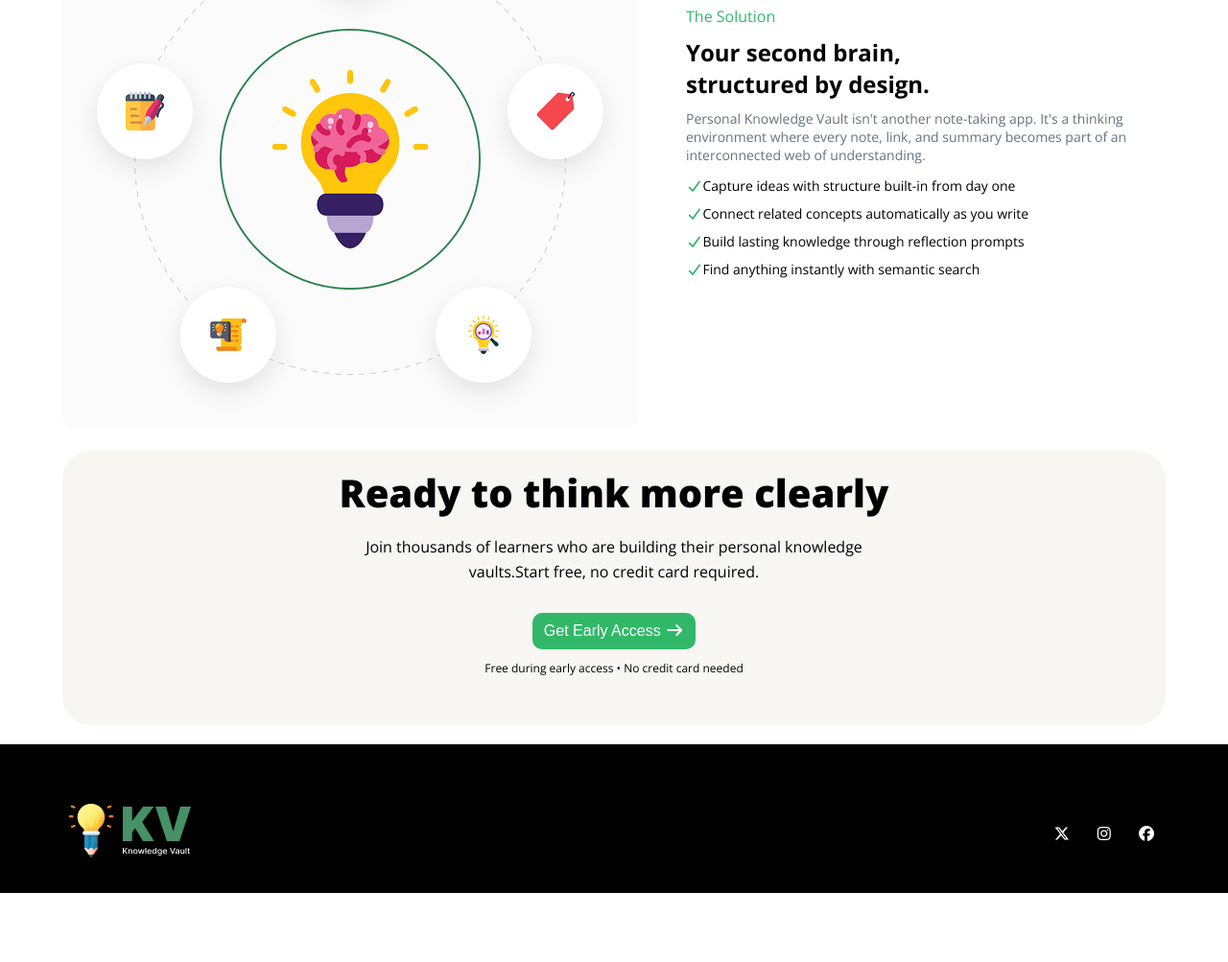
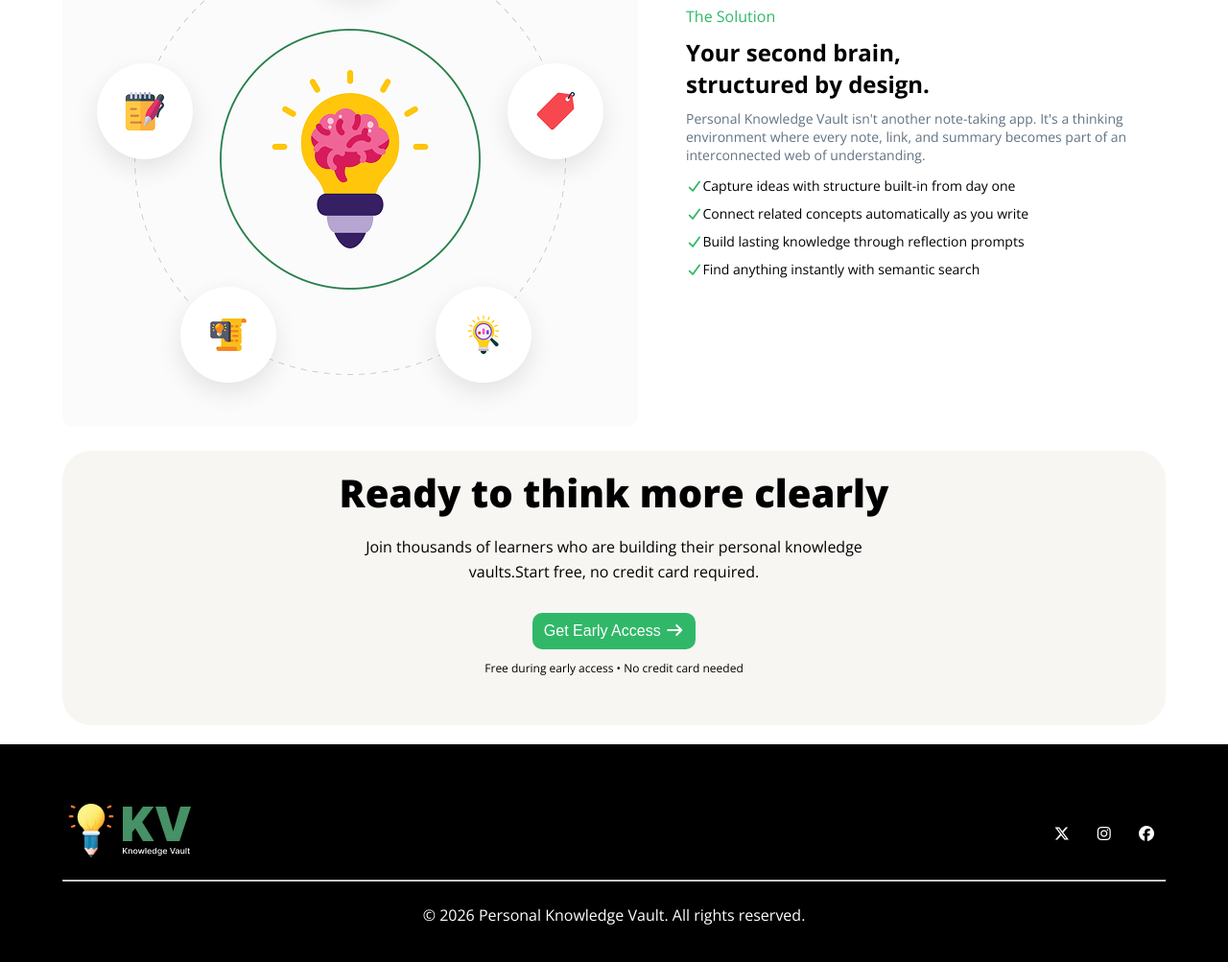
Before and after one commit to Shohan11369/A01-Knowledge-assignment, a plain HTML site: page index.html in a window 1280 px wide. Shown: the part 1306-2309 px from the top of the page at 96% size. Before the commit the page ends 2237 px from the top, so only its background shows below. Drawn offline with nearby package versions, Linux system fonts and the light colour scheme.

Commit message:
added footer bottom

```diff
--- a/index.html
+++ b/index.html
@@ -177,6 +177,12 @@
           <a href=""><i class="fa-brands fa-facebook"></i></a>
         </div>
       </div>
+
+      <div class="footer-bottom">
+        <hr class="container"/>
+
+        <p>© 2026 Personal Knowledge Vault. All rights reserved.</p>
+      </div>
     </footer>
   </body>
 </html>
--- a/style.css
+++ b/style.css
@@ -259,4 +259,17 @@ footer{
 .footer-link a{
     color:white;
     padding:10px;
+    margin-bottom: 10px;
 }
+
+.footer-bottom hr{
+    color:rgb(86, 85, 85);
+    margin-top: 16px;
+}
+
+.footer-bottom p{
+    color:white;
+    text-align: center;
+    margin-top: 14px;
+    padding:10px;
+}
```
